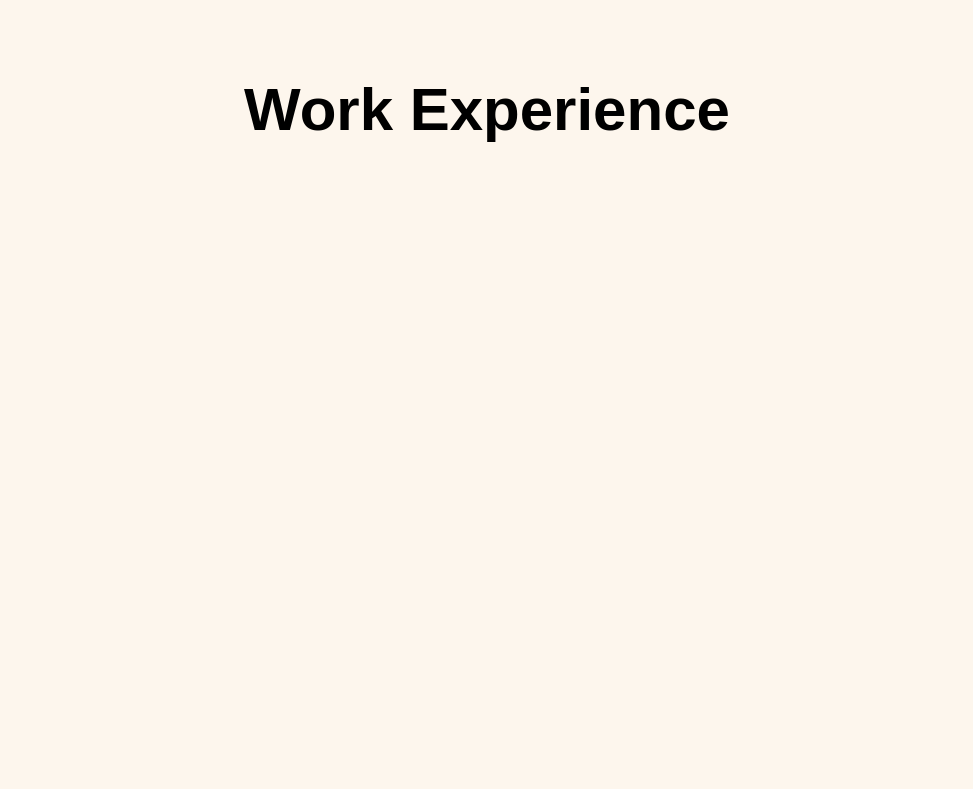
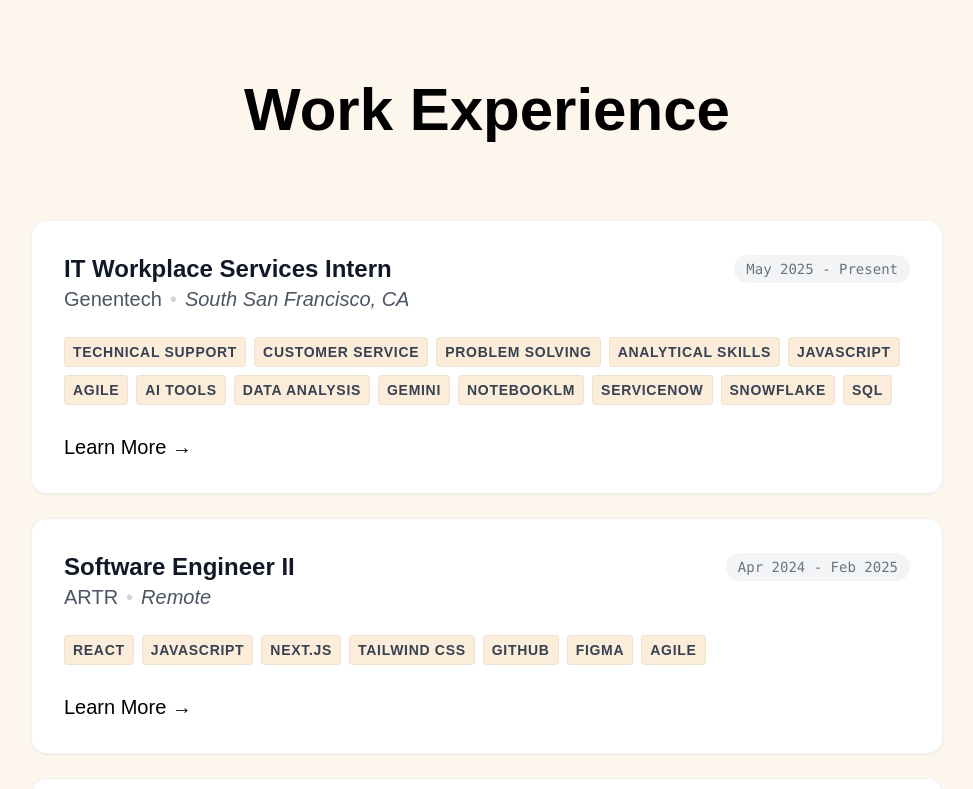
Before and after one commit to vwong031/valeriewong, a Next.js app: page /work in a window 1280 px wide. Shown: the top 789 px of the page, without its empty margins (153-1126 px from the left). Built offline with nearby package versions, Linux system fonts and the light colour scheme; a web font is replaced by a local one.

Commit message:
feat: first version work experience section done

```diff
--- a/src/app/components/Cards.jsx
+++ b/src/app/components/Cards.jsx
@@ -1,5 +1,43 @@
-export default function Cards() {
+export default function Cards({ data }) {
   return (
-    <div></div>
+    <div className="mx-auto mt-20 w-9/12 space-y-6 px-6 pb-20">
+      {data.map((job, index) => (
+        <div
+          key={index}
+          className="group relative rounded-2xl border border-black/5 bg-white p-8 shadow-sm transition-all hover:border-palmLeaf/30 hover:shadow-md"
+        >
+          <div className="flex flex-col justify-between gap-2 md:flex-row md:items-center">
+            <h3 className="text-2xl font-bold text-gray-900 transition-colors group-hover:text-palmLeaf">
+              {job.position}
+            </h3>
+            <span className="rounded-full bg-gray-100 px-3 py-1 font-mono text-sm text-gray-500">
+              {job.duration}
+            </span>
+          </div>
+
+          <div className="flex items-center gap-2 text-xl font-medium text-gray-600">
+            <span>{job.company}</span>
+            <span className="text-gray-300">•</span>
+            <span className="italic">{job.location}</span>
+          </div>
+
+          <div className="mt-6 flex flex-wrap gap-2">
+            {job.skills.map((skill, skillIndex) => (
+              <span
+                key={skillIndex}
+                className="rounded border border-black/5 bg-antiqueWhite px-2 py-1 text-sm font-bold uppercase tracking-wider text-gray-700"
+              >
+                {skill}
+              </span>
+            ))}
+          </div>
+          <button className="hover:text-cornflowerBlue mt-7 text-xl">
+            <a href={job.link} target="_blank">
+              Learn More →
+            </a>
+          </button>
+        </div>
+      ))}
+    </div>
   );
 }
--- a/src/app/work/page.js
+++ b/src/app/work/page.js
@@ -23,6 +23,7 @@ export default function Work() {
         "Snowflake",
         "SQL",
       ],
+      link: "https://www.linkedin.com/in/val-wong/details/experience/",
     },
     {
       company: "ARTR",
@@ -38,6 +39,7 @@ export default function Work() {
         "Figma",
         "Agile",
       ],
+      link: "https://www.linkedin.com/in/val-wong/details/experience/",
     },
     {
       company: "University of California, Riverside - Information Technology Services",
@@ -51,6 +53,7 @@ export default function Work() {
         "ServiceNow",
         "Conflict Resolution",
       ],
+      link: "https://www.linkedin.com/in/val-wong/details/experience/",
     },
     {
       company: "University of California, Riverside - Information Technology Services",
@@ -65,6 +68,7 @@ export default function Work() {
         "Crowd and Flow Management",
         "Health and Safety Protocols",
       ],
+      link: "https://www.linkedin.com/in/val-wong/details/experience/",
     },
     {
       company: "Dexterity",
@@ -78,6 +82,7 @@ export default function Work() {
         "Spreadsheets",
         "Administrative Support",
       ],
+      link: "https://www.linkedin.com/in/val-wong/details/experience/",
     },
   ];
 
--- a/tailwind.config.js
+++ b/tailwind.config.js
@@ -23,6 +23,7 @@ module.exports = {
   			palmLeaf: '#7B8D57',
   			antiqueWhite: '#FBEDDA',
   			floralWhite: '#FDF6ED',
+        cornflowerBlue: '#6F9CEB',
   			mountbattenPink: '#8B728E',
   			card: {
   				DEFAULT: 'hsl(var(--card))',
```
